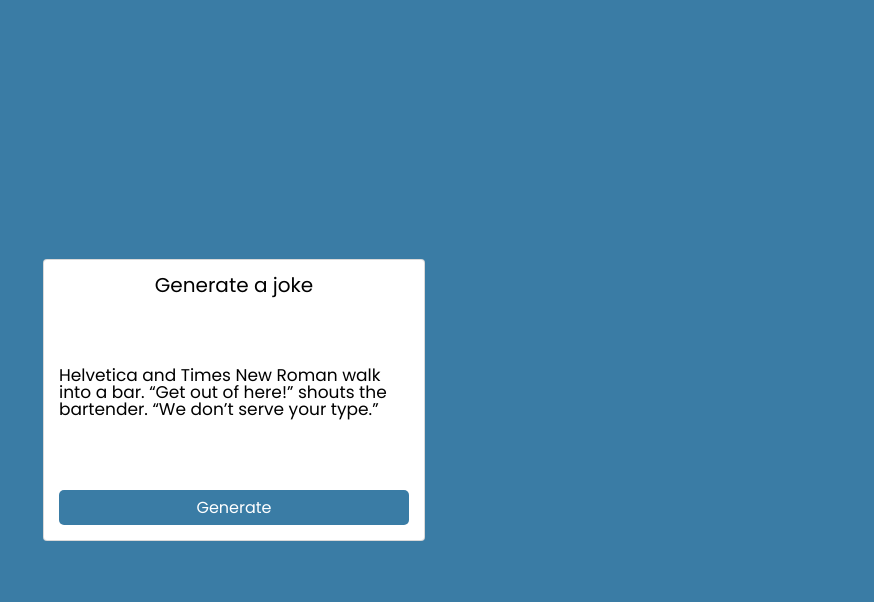
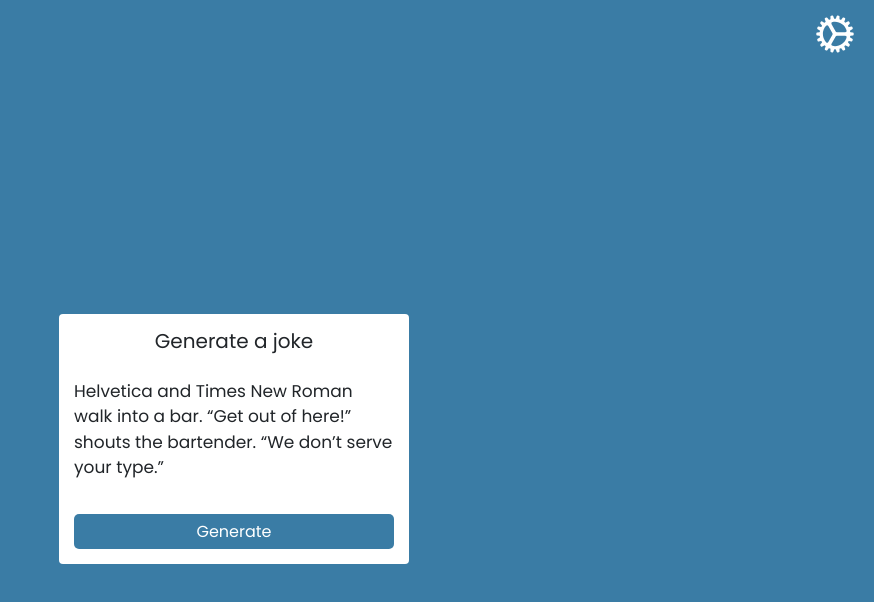
Before and after one commit to matheusnascimentods/JokeGenerator, a plain HTML site: page index.html in a window 1280 px wide. Shown: the whole page, without its empty margins (406-1280 px from the left). Drawn offline with nearby package versions, Linux system fonts and the light colour scheme.

Commit message:
os temas foram adicionados

```diff
--- a/assets/css/reset.css
+++ b/assets/css/reset.css
@@ -46,3 +46,6 @@
 	border-collapse: collapse;
 	border-spacing: 0;
 }
+p {
+    font-size: 17px;
+}
--- a/assets/css/style.css
+++ b/assets/css/style.css
@@ -1,11 +1,39 @@
 @import url('https://fonts.googleapis.com/css2?family=Poppins&display=swap');
 
-* {
+body {
+    width: 100vw;
+    height: 100vh;
+    display: flex;
+    flex-direction: column;
     font-family: 'Poppins', sans-serif;
 }
-
-body {
-    background-color: #3a7ca5;
+header {
+    width: 100%;
+    display: flex;
+    justify-content: flex-end;
+    padding: 10px;
+}
+header div {
+    margin-bottom: 10px;
+}
+.dropdown-toggle{
+    background: none;
+    border: 0 none;
+}
+.dropdown-toggle::after {
+    display: none;
+}
+.dropdown-menu {
+    padding: 10px;
+    width: 100px;
+    border-radius: 4px;
+}
+.dropdown-menu .btn {
+    margin-top: 10px;
+    width: 100%;
+}
+.dropdown-menu.show {
+    width: 200px;
 }
 main {
     width: 100vw;
@@ -25,21 +53,15 @@
     align-items: center;
     background-color: #ffffff;
     border-radius: 4px;
-    border: 1px solid rgba(0, 0, 0, 0.15);
     padding: 15px;
 }
 .joke-card h1 {
     font-size: 20px;
 }
-.joke-card p {
-    font-size: 17px;
-}
 .joke-card button {
     width: 100%;
     height: 35px;
     border: 0 none;
-    background-color: #3a7ca5;
     border-radius: 5px;
-    color: #ffffff;
     font-size: 16px;
 }
--- /dev/null
+++ b/assets/css/themes.css
@@ -0,0 +1,35 @@
+.Napoli {
+    background-color: #3a7ca5;
+}
+.Napoli .dropdown-menu .btn {
+    background-color: #3a7ca5;
+    color: #ffffff;
+}
+.Napoli #generate {
+    background-color: #3a7ca5;
+    color: #ffffff;
+}
+
+.Manchester-United {
+    background-color: #e5383b;
+}
+.Manchester-United .dropdown-menu .btn {
+    background-color: #e5383b;
+    color: #ffffff;
+}
+.Manchester-United #generate {
+    background-color: #e5383b;
+    color: #ffffff;
+}
+
+.Wolfsburg {
+    background-color: #226f54
+}
+.Wolfsburg .dropdown-menu .btn {
+    background-color: #226f54;
+    color: #ffffff;
+}
+.Wolfsburg #generate {
+    background-color: #226f54;
+    color: #ffffff;
+}
--- a/assets/js/main.js
+++ b/assets/js/main.js
@@ -1,8 +1,10 @@
-const button = document.querySelector("#generate");
+const generate = document.querySelector("#generate");
+const apply = document.querySelector("#apply");
 
 document.addEventListener('DOMContentLoaded', () =>
 {
-    button.addEventListener('click', generateJoke);
+    generate.addEventListener('click', generateJoke);
+    apply.addEventListener('click', applyChanges);
 });
 
 function generateJoke() {
@@ -23,3 +25,25 @@
         paragraph.innerHTML = joke;
     });
 }
+
+function applyChanges() {
+    let radioButtons = document.querySelectorAll(".form-check-input");
+    let option;
+
+    for (var i = 0; i < radioButtons.length; i++) {
+
+        if (radioButtons[i].checked) {
+            option = radioButtons[i].value;
+        }
+    }
+
+    let themes = ['Napoli', 'Manchester-United', 'Wolfsburg'];
+    let body = document.querySelector('body');
+
+    themes.forEach(theme => {
+
+        body.classList.remove(theme);
+    });
+
+    body.classList.add(option);
+}
--- a/index.html
+++ b/index.html
@@ -3,19 +3,48 @@
     <head>
         <meta charset="utf-8">
         <meta name="viewport" content="width=device-width, initial-scale=1">
+        <link rel="stylesheet" href="assets/css/reset.css">
+        <link href="https://cdn.jsdelivr.net/npm/bootstrap@5.3.0-alpha3/dist/css/bootstrap.min.css" rel="stylesheet" integrity="sha384-KK94CHFLLe+nY2dmCWGMq91rCGa5gtU4mk92HdvYe+M/SXH301p5ILy+dN9+nJOZ" crossorigin="anonymous">
+        <link rel="stylesheet" href="assets/css/style.css">
+        <link rel="stylesheet" href="assets/css/themes.css">
         <title>Joke Generator</title>
-        <link rel="stylesheet" href="assets/css/reset.css">
-        <link rel="stylesheet" href="assets/css/style.css">
     </head>
-    <body>
+    <body class="Napoli">
+        <header>
+            <div>
+                <button class="dropdown-toggle" data-bs-toggle="dropdown">
+                    <img src="assets/images/gear.svg">
+                </button>
+                <ul class="dropdown-menu">
+                    <div class="form-check">
+                        <input class="form-check-input" type="radio" name="flexRadioDefault" value="Napoli" checked>
+                        <label>Napoli</label>
+                    </div>
+                    <div class="form-check">
+                        <input class="form-check-input" type="radio" name="flexRadioDefault" value="Manchester-United">
+                        <label>Manchester United</label>
+                    </div>
+                    <div class="form-check">
+                        <input class="form-check-input" type="radio" name="flexRadioDefault" value="Wolfsburg">
+                        <label>Wolfsburg</label>
+                    </div>
+                    <button type="button" class="btn" id="apply">Apply changes</button>
+                </ul>
+            </div>
+        </header>
         <main>
             <div class="joke-card">
                 <h1>Generate a joke</h1>
-                <p id="joke">Helvetica and Times New Roman walk into a bar.
-                    “Get out of here!” shouts the bartender. “We don’t serve your type.”</p>
+                <p id="joke">
+                    Helvetica and Times New Roman walk into a bar.
+                    “Get out of here!” shouts the bartender. “We don’t serve your type.”
+                </p>
                 <button id="generate">Generate</button>
             </div>
         </main>
+
+        <script src="https://cdn.jsdelivr.net/npm/bootstrap@5.3.0-alpha3/dist/js/bootstrap.bundle.min.js" integrity="sha384-ENjdO4Dr2bkBIFxQpeoTz1HIcje39Wm4jDKdf19U8gI4ddQ3GYNS7NTKfAdVQSZe" crossorigin="anonymous"></script>
         <script src="assets/js/main.js"></script>
     </body>
+
 </html>
```
Also changed, not shown: assets/images/gear.svg (added).
